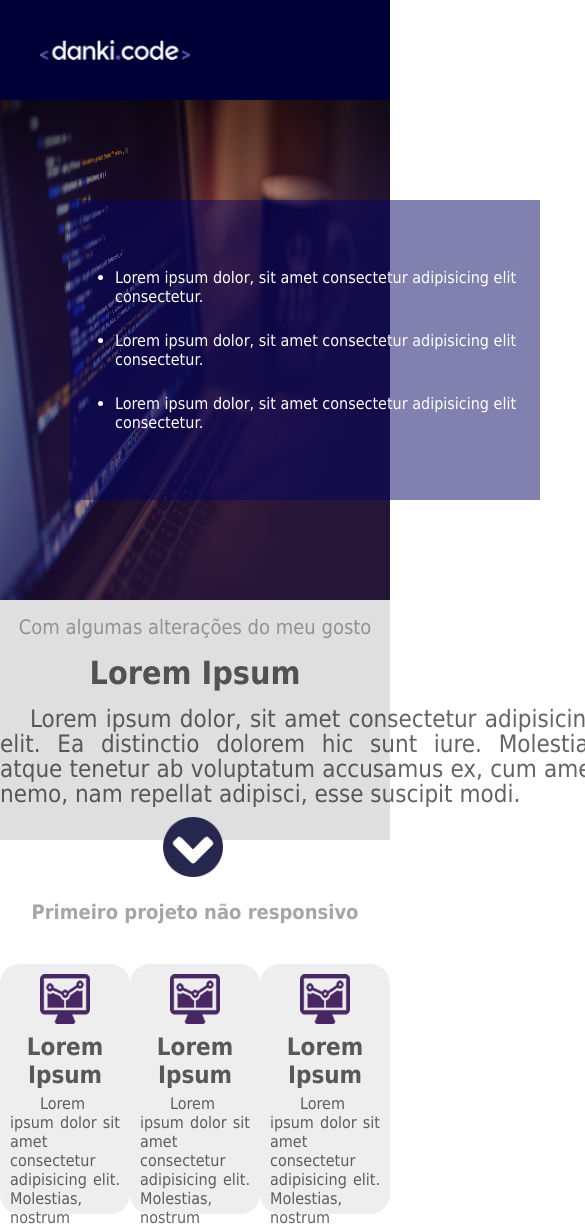
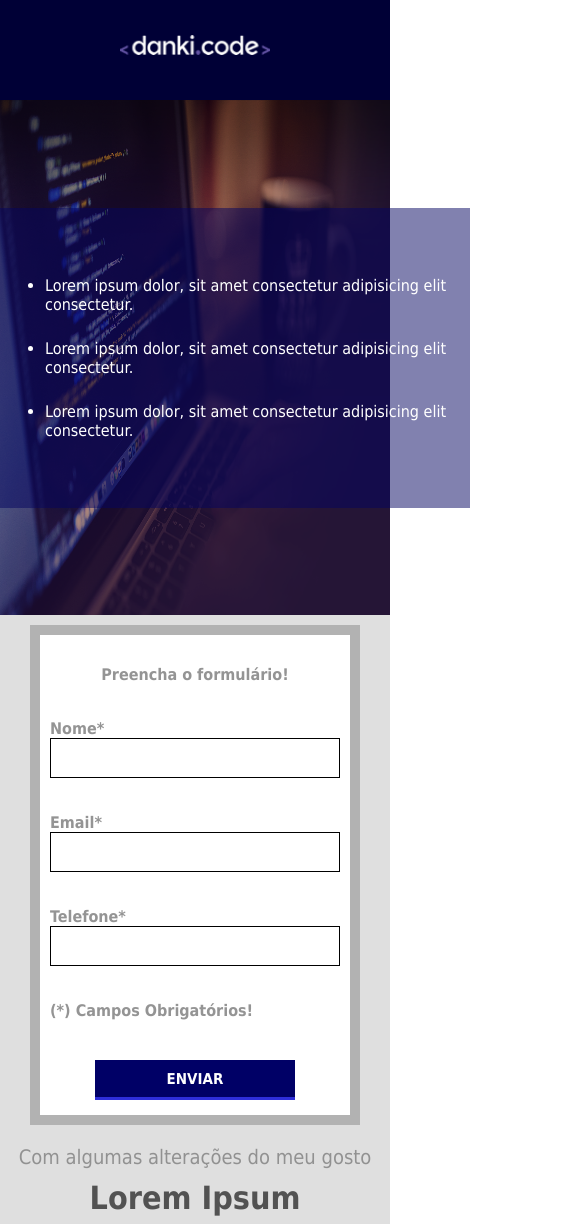
Before and after one commit to Juan-Peixoto/projectOne-responsive, a plain HTML site: page index.html in a window 390 px wide. Shown: the top 1224 px of the page, 585 px wide, since content can reach past the window. Drawn offline with Linux system fonts and the light colour scheme.

Commit message:
changed 2 reponsive

```diff
--- /dev/null
+++ b/_public/_style/global.css
@@ -0,0 +1,12 @@
+* {
+    margin: 0;
+    padding: 0;
+    border: 0;
+    font-family: tahoma;
+    color: white;
+}
+
+html, body {
+    width: 100%;
+    height: 100%;
+}
--- /dev/null
+++ b/_public/_style/media.css
@@ -0,0 +1,44 @@
+@media screen and (max-width: 1077px) {
+    .caixa-principal-2 div:nth-of-type(3) {
+        margin: 30px 15px 0px 15px;
+    }
+}
+
+@media screen  and (max-width: 1130px) {
+    .caixa-formulario {
+        height: 500px;
+        top: 0px;
+    }
+
+    .caixa-formulario span {
+        margin-bottom: 0px;
+    }
+}
+
+@media screen and (max-width: 912px) {
+    .logo {
+        top: calc(50% - 15px);
+        left: 0px;
+        margin-left: auto;
+        margin-right: auto;
+    }
+
+    .caixa-quadro {
+        height: 1030px;
+        background-size: 100% 50%;
+        background-color: rgb(223, 223, 223);;
+    }
+
+    .caixa-lista {
+        top: calc(25% - 150px);
+        margin-left: auto;
+        margin-right: auto;
+        left: 0;
+    }
+
+    .caixa-formulario {
+        right: 0px;
+        top: 525px;
+        left: calc(50% - 165px);
+    }
+}
--- a/_public/_style/style.css
+++ b/_public/_style/style.css
@@ -1,16 +1,3 @@
-* {
-    margin: 0;
-    padding: 0;
-    border: 0;
-    font-family: tahoma;
-    color: white;
-}
-
-html, body {
-    width: 100%;
-    height: 100%;
-}
-
 .caixa {
     box-sizing: border-box;
     position: relative;
@@ -40,8 +27,8 @@ html, body {
 }
 
 .caixa-lista {
-    top: 100px;
-    left: 70px;
+    top: calc(50% - 150px);
+    left: 5%;
     height: 300px;
     width: 470px;
     background-color: rgba(4, 4, 97,0.5);
@@ -56,10 +43,9 @@ html, body {
 }
 
 .caixa-formulario {
-    display: block;
+    position: absolute;
     top: -25px;
-    left: 900px;
-    position: absolute;
+    right: 5%;
     width: 330px;
     height: 550px;
     background-clip: padding-box;
@@ -135,12 +121,12 @@ html, body {
 
 .caixa-principal {
     width: 100%;
-    height: 640px;
+    height: auto;
 }
 
 .caixa-principal-1 {
     width: 100%;
-    height: 240px;
+    height: auto;
     background-color: rgb(223, 223, 223);
     z-index: -1;
     text-align: center;
@@ -155,7 +141,7 @@ html, body {
 }
 
 .caixa-principal-1 h2 {
-    margin-top: 30px;
+    margin-top: 25px;
     position: relative;
     display: block;
     color: rgba(0, 0, 0, 0.63);
@@ -163,8 +149,8 @@ html, body {
 }
 
 .caixa-principal-1 > .texto {
-    width: 600px;
-    height: 70px;
+    width: 65%;
+    height: auto;
     margin-left: auto;
     margin-right: auto;
     text-align: justify;
@@ -191,24 +177,23 @@ html, body {
 
 .caixa-principal-2 {
     width: 100%;
-    height: 400px;
-    display: flex;
-    align-items: center;
-    justify-content: space-evenly;
+    height: auto;
     border-bottom: 2px solid gray;
+    padding-bottom: 20px;
+    text-align: center;
 }
 
 .caixa-principal-2 h1 {
-    position: absolute;
+    position: relative;
     display: block;
     color: rgba(0, 0, 0, 0.349);
     font-size: 20px;
-    float: left;
-    top: 60px;
+    top: 40px;
 }
 
 .caixa-principal-2 .caixa-icone {
-    margin-top: 100px;
+    display: inline-block;
+    margin: 70px 15px 0px 15px;
     padding: 10px;
     width: 320px;
     height: 250px;
--- a/index.html
+++ b/index.html
@@ -7,6 +7,8 @@
     <meta name="viewport" content="width=device-width, initial-scale=1.0">
 
     <link rel="stylesheet" href="/_public/_style/style.css">
+    <link rel="stylesheet" href="/_public/_style/media.css">
+    <link rel="stylesheet" href="/_public/_style/global.css">
 
     <title>Projeto #1</title>
 </head>
@@ -30,7 +32,7 @@
             </div>
 
             <div class="caixa caixa-formulario">
-                <form class="formulario" action="/functions/functions.js">
+                <form class="formulario" action="">
                         <span>Preencha o formulário!</span>
                         <span>Nome*</span>
                         <input class="entrada" type="text">
@@ -59,7 +61,7 @@
 
         <div class="caixa caixa-principal-2">
 
-            <h1>Primeiro projeto não responsivo</h1>
+            <h1>Primeiro projeto responsivo</h1>
 
             <div class="caixa caixa-icone">
                 <img class="icone" src="/_public/_imagens/icon.png" alt="icone">
```
